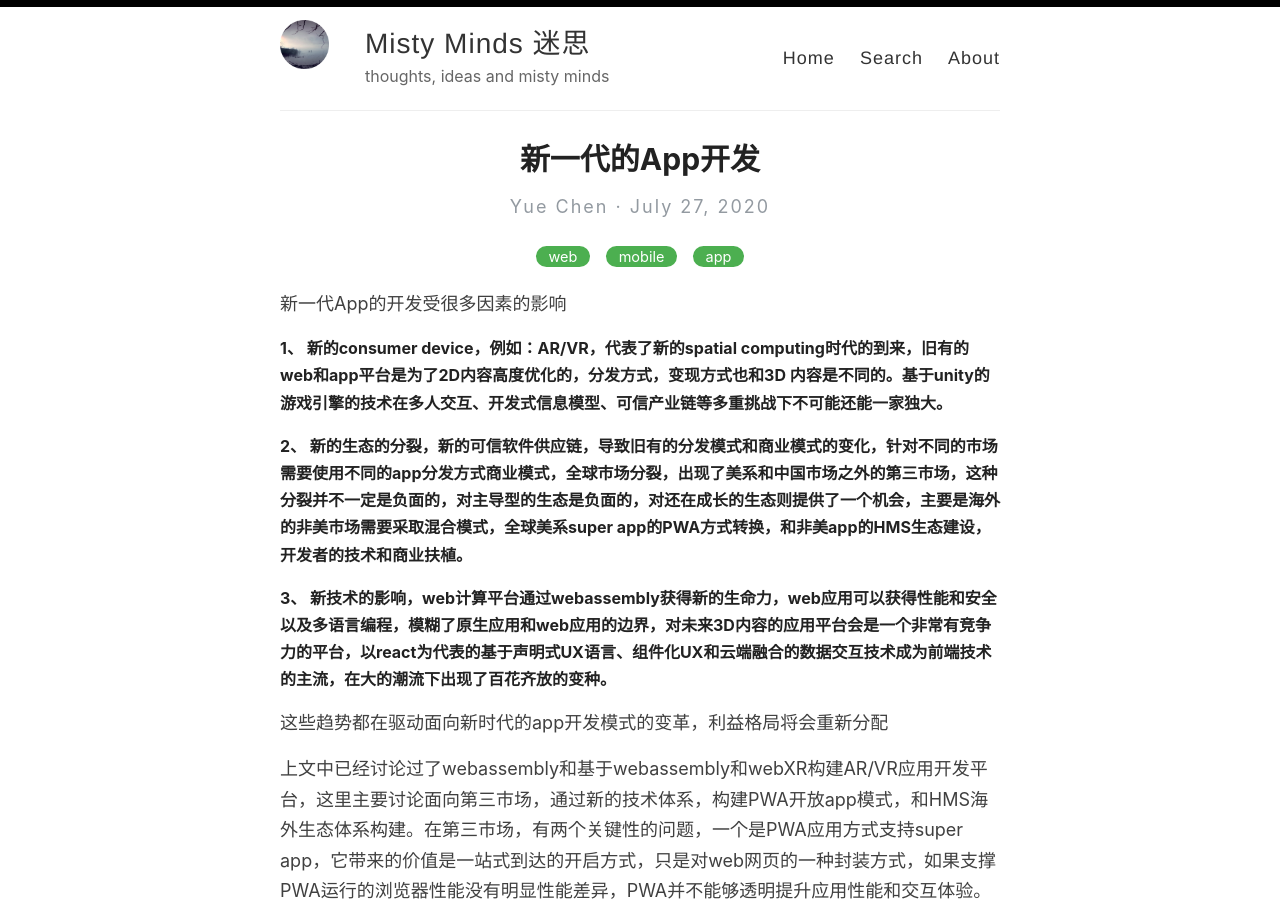
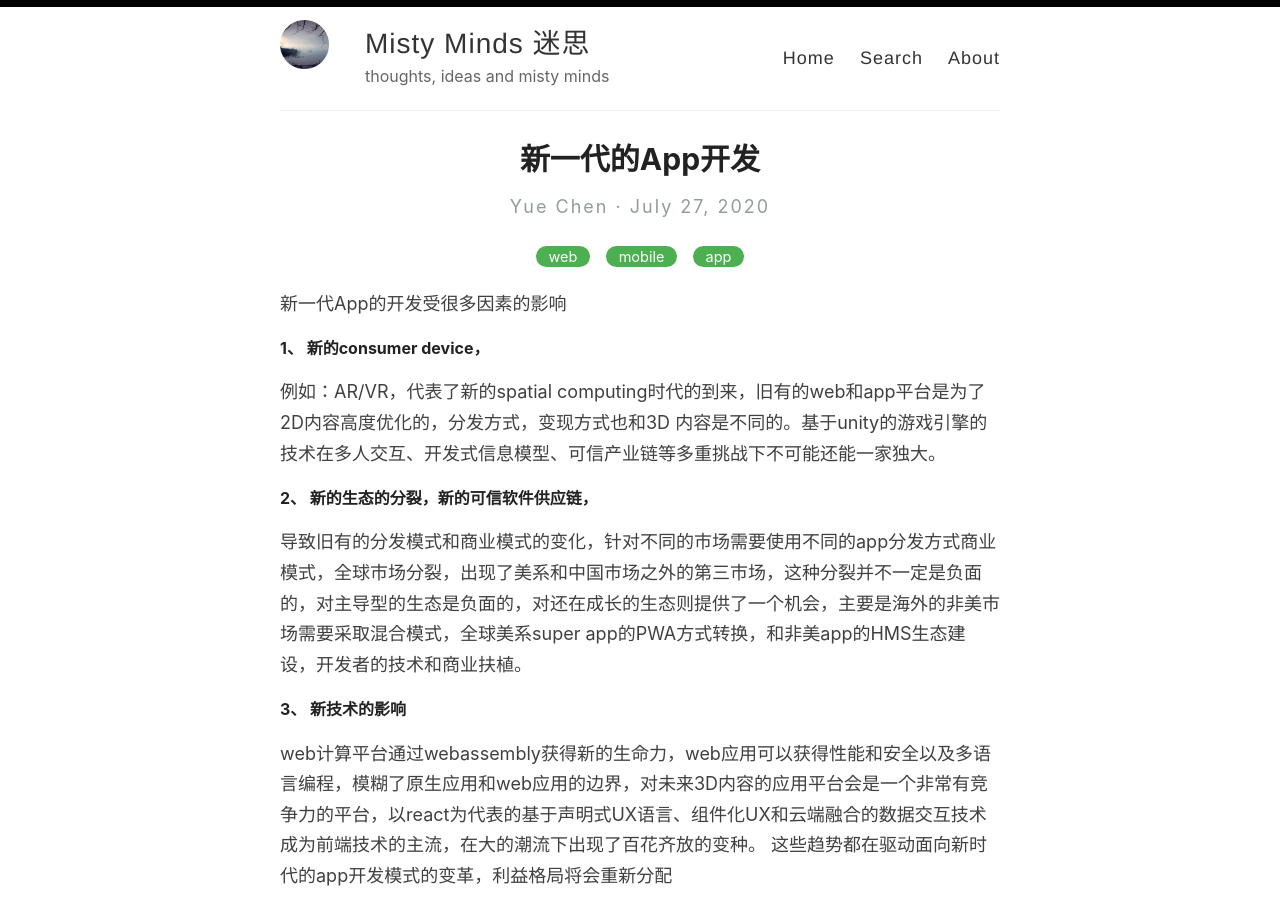
Before and after one commit to sbagga/mistyminds, a Jekyll site: the page built from _posts/2020-07-27-新一代的app开发.md, in a window 1280 px wide and 900 px high. Built offline with Jekyll 4.4.1, drawn with Linux system fonts in a browser that asks for light colours.

```diff
--- a/_posts/2020-07-27-新一代的app开发.md
+++ b/_posts/2020-07-27-新一代的app开发.md
@@ -7,9 +7,12 @@ excerpt: 随着新的消费者设备的出现，新计算技术的普及以及
 
 ---
 新一代App的开发受很多因素的影响
-#### 1、	新的consumer device，例如：AR/VR，代表了新的spatial computing时代的到来，旧有的web和app平台是为了2D内容高度优化的，分发方式，变现方式也和3D 内容是不同的。基于unity的游戏引擎的技术在多人交互、开发式信息模型、可信产业链等多重挑战下不可能还能一家独大。
-#### 2、	新的生态的分裂，新的可信软件供应链，导致旧有的分发模式和商业模式的变化，针对不同的市场需要使用不同的app分发方式商业模式，全球市场分裂，出现了美系和中国市场之外的第三市场，这种分裂并不一定是负面的，对主导型的生态是负面的，对还在成长的生态则提供了一个机会，主要是海外的非美市场需要采取混合模式，全球美系super app的PWA方式转换，和非美app的HMS生态建设，开发者的技术和商业扶植。
-#### 3、	新技术的影响，web计算平台通过webassembly获得新的生命力，web应用可以获得性能和安全以及多语言编程，模糊了原生应用和web应用的边界，对未来3D内容的应用平台会是一个非常有竞争力的平台，以react为代表的基于声明式UX语言、组件化UX和云端融合的数据交互技术成为前端技术的主流，在大的潮流下出现了百花齐放的变种。
+#### 1、	新的consumer device，
+例如：AR/VR，代表了新的spatial computing时代的到来，旧有的web和app平台是为了2D内容高度优化的，分发方式，变现方式也和3D 内容是不同的。基于unity的游戏引擎的技术在多人交互、开发式信息模型、可信产业链等多重挑战下不可能还能一家独大。
+#### 2、	新的生态的分裂，新的可信软件供应链，
+导致旧有的分发模式和商业模式的变化，针对不同的市场需要使用不同的app分发方式商业模式，全球市场分裂，出现了美系和中国市场之外的第三市场，这种分裂并不一定是负面的，对主导型的生态是负面的，对还在成长的生态则提供了一个机会，主要是海外的非美市场需要采取混合模式，全球美系super app的PWA方式转换，和非美app的HMS生态建设，开发者的技术和商业扶植。
+#### 3、	新技术的影响
+web计算平台通过webassembly获得新的生命力，web应用可以获得性能和安全以及多语言编程，模糊了原生应用和web应用的边界，对未来3D内容的应用平台会是一个非常有竞争力的平台，以react为代表的基于声明式UX语言、组件化UX和云端融合的数据交互技术成为前端技术的主流，在大的潮流下出现了百花齐放的变种。
 这些趋势都在驱动面向新时代的app开发模式的变革，利益格局将会重新分配
 
 上文中已经讨论过了webassembly和基于webassembly和webXR构建AR/VR应用开发平台，这里主要讨论面向第三市场，通过新的技术体系，构建PWA开放app模式，和HMS海外生态体系构建。在第三市场，有两个关键性的问题，一个是PWA应用方式支持super app，它带来的价值是一站式到达的开启方式，只是对web网页的一种封装方式，如果支撑PWA运行的浏览器性能没有明显性能差异，PWA并不能够透明提升应用性能和交互体验。浏览器性能的主要取决于几个方面
```
